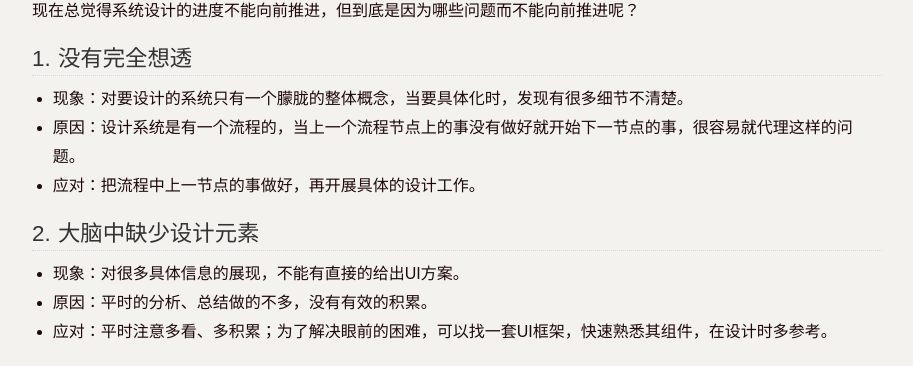
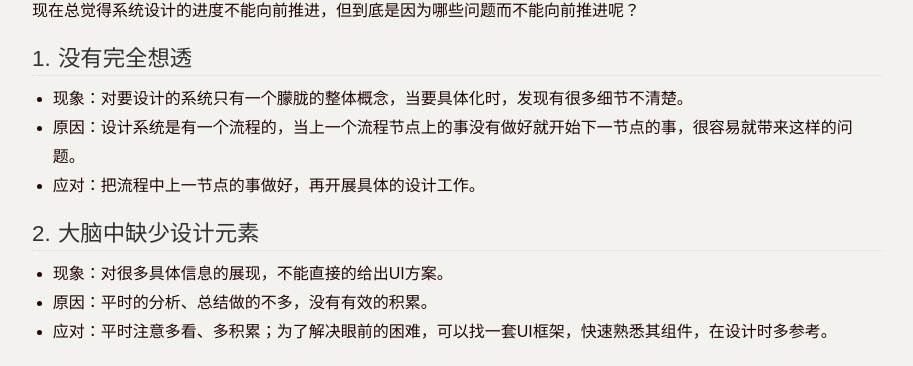
Before and after one commit to novawoo/novawoo.github.com, a Jekyll site: the page built from _posts/blog/2015-09-10-in-the-difficulty-of-system-design.md, in a window 1280 px wide. Shown: the part 345-711 px from the top of the page, without its empty margins (183-1096 px from the left). Built offline with Jekyll 4.4.1, drawn with Linux system fonts in a browser that asks for light colours; Markdown is read by kramdown in place of the engine named in the settings; a script that is not in the unit is left out; comment, search, counter and statistics services are not loaded.

Commit message:
modified:   2015-09-10-in-the-difficulty-of-system-design.md

```diff
--- a/_posts/blog/2015-09-10-in-the-difficulty-of-system-design.md
+++ b/_posts/blog/2015-09-10-in-the-difficulty-of-system-design.md
@@ -13,11 +13,11 @@ tags: [职业能力]
 
 ### 1. 没有完全想透
 - 现象：对要设计的系统只有一个朦胧的整体概念，当要具体化时，发现有很多细节不清楚。
-- 原因：设计系统是有一个流程的，当上一个流程节点上的事没有做好就开始下一节点的事，很容易就代理这样的问题。
+- 原因：设计系统是有一个流程的，当上一个流程节点上的事没有做好就开始下一节点的事，很容易就带来这样的问题。
 - 应对：把流程中上一节点的事做好，再开展具体的设计工作。
 
 ### 2. 大脑中缺少设计元素
-- 现象：对很多具体信息的展现，不能有直接的给出UI方案。
+- 现象：对很多具体信息的展现，不能直接的给出UI方案。
 - 原因：平时的分析、总结做的不多，没有有效的积累。
 - 应对：平时注意多看、多积累；为了解决眼前的困难，可以找一套UI框架，快速熟悉其组件，在设计时多参考。
 
```
